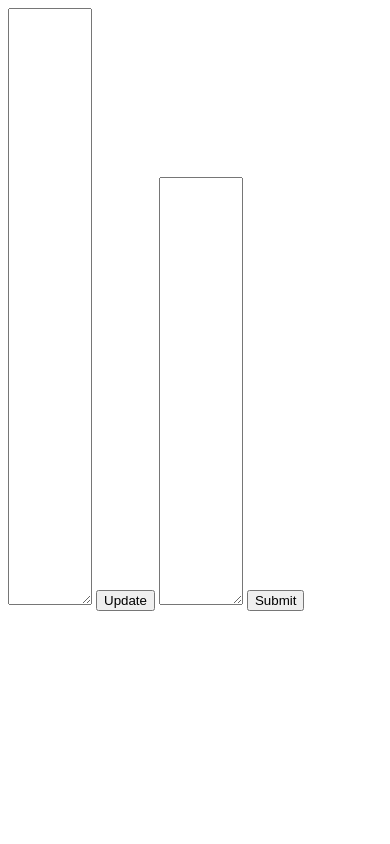
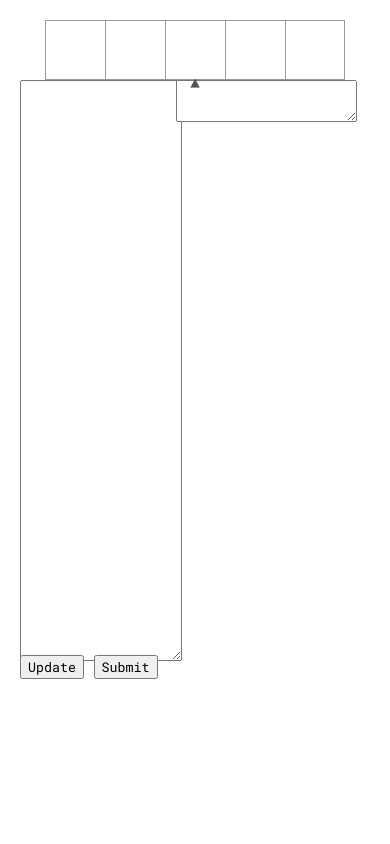
Before and after one commit to jasperandrew/brainfuck-js, a plain HTML site: page index.html in a window 390 px wide. Shown: the top 844 px of the page. Drawn offline with Linux system fonts and the light colour scheme.

Commit message:
Some updates

```diff
--- a/brainfuck.js
+++ b/brainfuck.js
@@ -91,6 +91,7 @@ class BrainfuckInterpreter extends StringStream {
         super(code);
         this.memory = new MemoryTape();
         this.status = 'stopped';
+        this.render_steps = false;
 
         this.op = {
             '>': () => {
@@ -157,23 +158,41 @@ class BrainfuckInterpreter extends StringStream {
     setCode(code) { this.setStream(code); }
 
     // BrainfuckInterpreter methods
-    run(n=Infinity) {
+    run(r=false, ms=100) {
         if(this.status === 'running') return;
         if(this.end()) this.reset();
         this.status = 'running';
-        while(n-- > 0 && !this.end()){
+        this.render_steps = false;
+        if(r){
+            this.render_steps = true;
+            let int_id = window.setInterval(() => {
                 let s = this.step();
                 if(s > 0){
                     switch(s){
                         case 1: this.status = 'stopped'; break; // Parse error
                         case 2: this.status = 'waiting'; break; // Waiting for input
                     }
-                break;
+                    window.clearInterval(int_id);
+                }
+                UI.render();
+                if(this.end() || (['stopped','waiting'].indexOf(this.status) > -1)){
+                    window.clearInterval(int_id);
+                }
+            }, ms);
+        }else{
+            while(!this.end()){
+                let s = this.step();
+                if(s > 0){
+                    switch(s){
+                        case 1: this.status = 'stopped'; break; // Parse error
+                        case 2: this.status = 'waiting'; break; // Waiting for input
                     }
                 }
+                if(['stopped','waiting'].indexOf(this.status) > -1) break;
+            }
             if(this.status === 'running') this.status = 'stopped';
-        console.log(this.status);
             UI.render();
+        }
     }
 
     step(r=false) {
@@ -187,7 +206,13 @@ class BrainfuckInterpreter extends StringStream {
         return 0;
     }
 
+    stop() {
+        this.status = 'stopped';
+    }
+
     reset() {
+        this.stop();
+        this.memory = new MemoryTape();
         this.status = 'stopped';
         this.pos = 0;
     }
@@ -197,19 +222,22 @@ class BrainfuckInterpreter extends StringStream {
 const BFI = new BrainfuckInterpreter();
 
 const UI = {
-    tape_len: 20,
+    cell_size: 60, //px
     tape: [],
     output: [],
     input: [],
 
-    code_elem: document.querySelector('#code'),
-    input_elem: document.querySelector('#input'),
+    code_elem: document.querySelector('#code > textarea'),
+    input_elem: document.querySelector('#input > textarea'),
     output_elem: document.querySelector('#output'),
     tape_elem: document.querySelector('#tape'),
     cell_elems: [],
 
     init() {
-        for(let i = 0; i <= this.tape_len; i++){
+        let w = Math.max(document.documentElement.clientWidth, window.innerWidth || 0) - 40;
+        let num_cells = Math.floor(w/this.cell_size);
+        if(num_cells % 2 === 1) num_cells--;
+        for(let i = 0; i <= num_cells; i++){
             let cell = document.createElement('div');
             cell.classList.add('cell');
             this.tape_elem.append(cell);
@@ -228,9 +256,14 @@ const UI = {
     },
 
     updateTape() {
-        let j = (-1 * this.tape_len/2) + BFI.memory.pos;
+        let j = BFI.memory.pos - this.tape_len/2;
         for(let i = 0; i <= this.tape_len; i++){
-            this.tape[i] = BFI.memory.tape[j++] | 0;
+            let val = BFI.memory.tape[j] | 0;
+            this.tape[i] = {
+                value: val,
+                ascii: String.fromCharCode(val),
+                index: j++
+            };
         }
     },
 
@@ -241,7 +274,7 @@ const UI = {
     submitInput() {
         this.input = this.input.concat(this.input_elem.value.split('').map(n => n.charCodeAt(0)));
         this.input_elem.value = '';
-        if(BFI.status === 'waiting') BFI.run();
+        if(BFI.status === 'waiting') BFI.run(BFI.render_steps);
     },
 
     render() {
@@ -249,7 +282,9 @@ const UI = {
 
         this.updateTape();
         for(let i = 0; i < this.tape.length; i++){
-            this.cells[i].innerText = this.tape[i];
+            this.cells[i].innerHTML =   `<div class="ascii">${this.tape[i].ascii}</div>` +
+                                        this.tape[i].value +
+                                        `<div class="index">${this.tape[i].index}</div>`;
         }
     }
 }
--- a/index.html
+++ b/index.html
@@ -6,14 +6,22 @@
         <link rel="stylesheet" href="style.css">
     </head>
     <body>
-        <textarea id="code"></textarea>
-        <button id="update_code" onclick="UI.updateCode()">Update</button>
+        <div id="tape"></div>
+        <div id="main">
+            <div id="code">
+                <textarea></textarea>
+            </div>
+            <div id="input">
+                <div></div>
+                <textarea></textarea>
+            </div>
+            <div id="output"></div>
+        </div>
+        <div id="controls">
+            <button id="update_code" onclick="UI.updateCode()">Update</button>
+            <button id="submit_input" onclick="UI.submitInput()">Submit</button>
+        </div>
 
-        <textarea id="input"></textarea>
-        <button id="submit_input" onclick="UI.submitInput()">Submit</button>
-
-        <div id="output"></div>
-        <div id="tape"></div>
 
         <script src="brainfuck.js"></script>
     </body>
--- a/style.css
+++ b/style.css
@@ -1,26 +1,77 @@
-#code, #input, #output {
-    display: inline-block;
-    width: 20vw;
-    /* border: 1px solid grey; */
+@import url('https://fonts.googleapis.com/css?family=Roboto+Mono:300,400&display=swap');
+
+* {
+    font-family: 'Roboto Mono', monospace;
+}
+
+body {
+    padding: 20px;
+    margin: 0;
+    width: 100vw;
+    height: 100vh;
+    box-sizing: border-box;
+}
+
+#tape {
+    display: flex;
+    justify-content: center;
+    width: 100%;
+}
+#tape::after {
+    content: '▲';
+    position: absolute;
+    display: block;
+    top: 71px;
+    color: #555;
+}
+#tape > .cell {
+    display: inline-flex;
+    position: relative;
+    width: 60px;
+    height: 60px;
+    font-size: 25px;
+    border: 1px solid #999;
+    border-right: none;
+    text-align: center;
+    align-items: center;
+    justify-content: center;
+    letter-spacing: -2px;
+    padding-right: 2px;
+    box-sizing: border-box;
+}
+#tape > .cell:last-child {
+    border-right: 1px solid #999;
+}
+#tape > .cell > .ascii,
+#tape > .cell > .index {
+    position: absolute;
+    font-size: 12px;
+    line-height: 12px;
+    opacity: 0.5;
+}
+#tape > .cell > .ascii {
+    top: 1px;
+    right: 2px;
+}
+#tape > .cell > .index {
+    bottom: 1px;
+    left: 2px;
+}
+
+#main {
+    display: flex;
+    height: calc(80vh - 100px);
 }
 
 #code {
-    height: 70vh;
+    width: 40vw;
+    height: 100%;
 }
-
-#input {
-    height: 50vh;
-}
-
-#output {
-    height: 70vh;
+#code > textarea {
+    width: 100%;
+    height: 100%;
 }
 
 button {
     display: inline-block;
 }
-
-#tape > .cell {
-    display: inline-block;
-    padding: 5px;
-}
```
Lines whose indentation alone changed are shown as unchanged.
